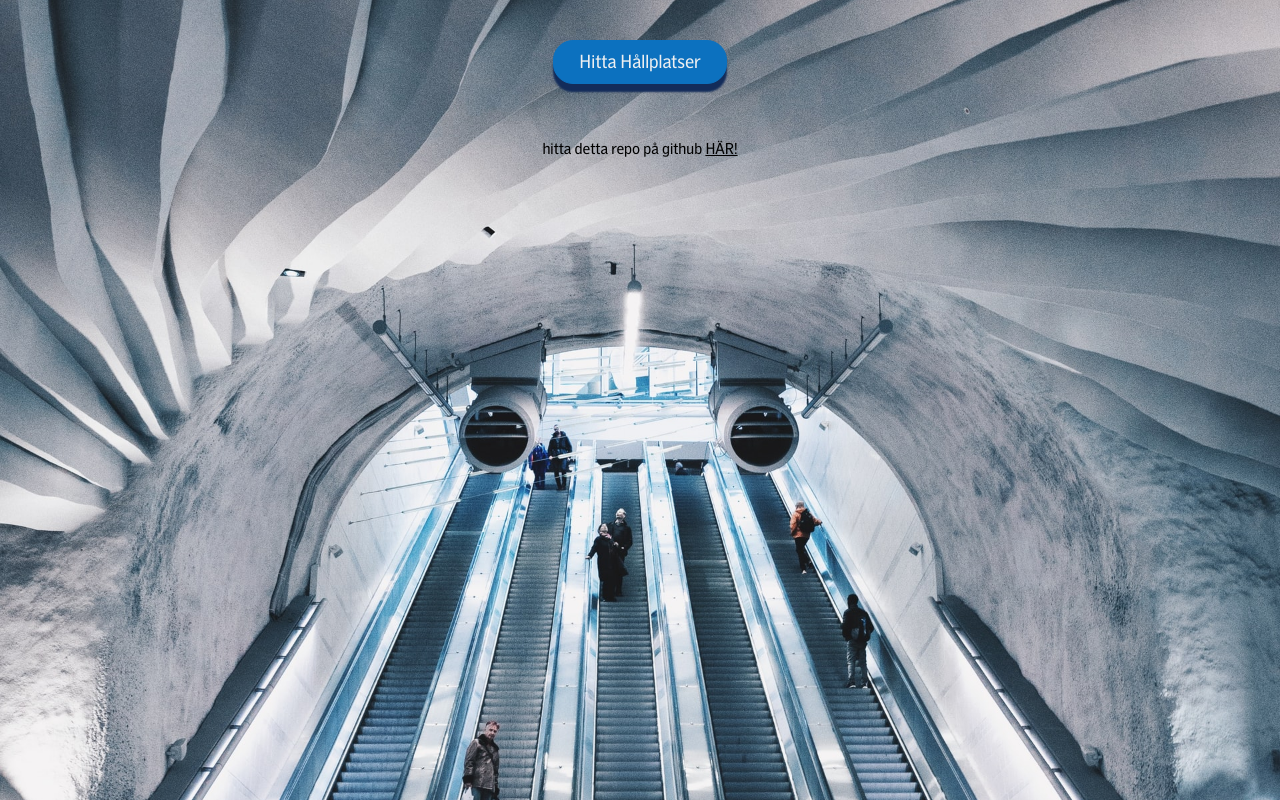
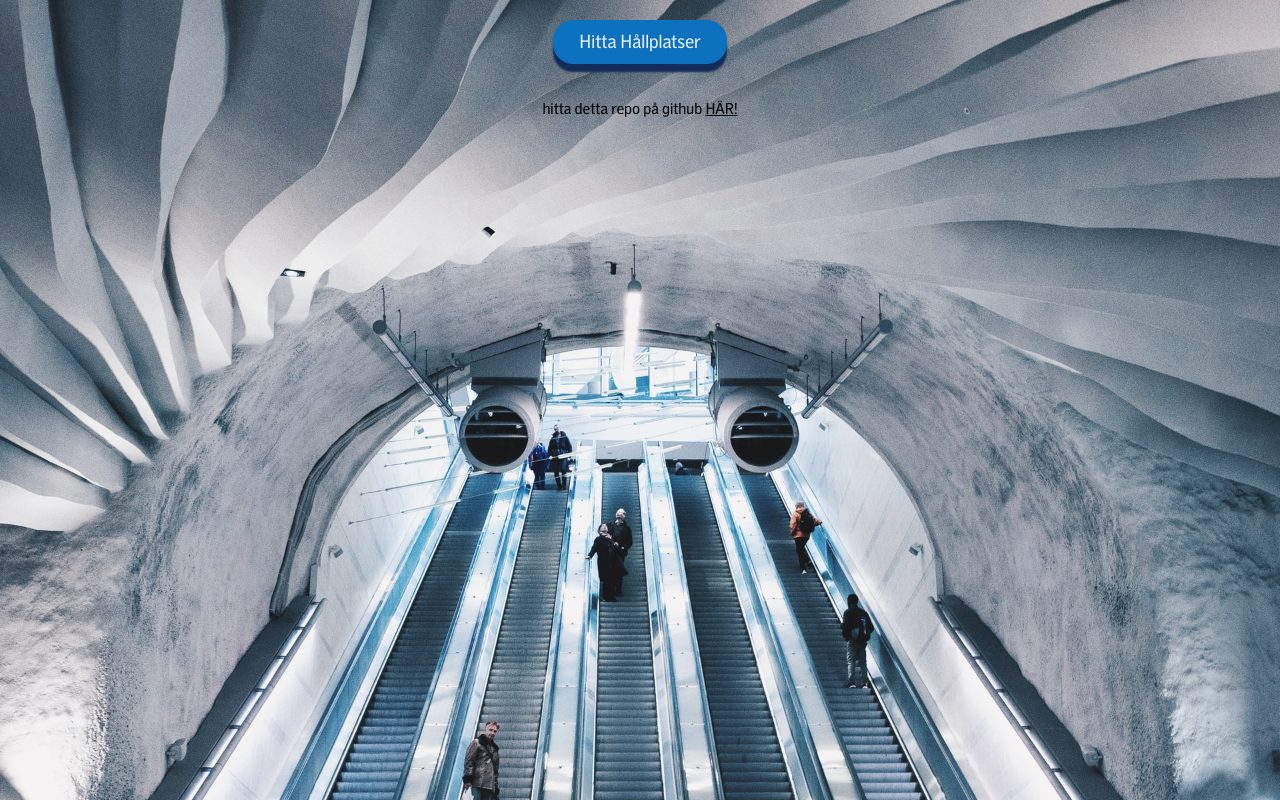
Before and after one commit to ballardinimarta/sl, a React (Create React App) app: page / in a window 1280 px wide. Built offline with nearby package versions, Linux system fonts and the light colour scheme.

Commit message:
Update API call to include forecast parameter and adjust button margin in styles
- Modified the API endpoint in server.js to include a forecast parameter for enhanced data retrieval.
- Adjusted the margin of the find button in App.scss for improved layout consistency.

```diff
--- a/src/App.scss
+++ b/src/App.scss
@@ -27,7 +27,7 @@ html {
         #findbutton {
           font-family: inherit;
           font-size: 120%;
-          margin: 40px 0px;
+          margin: 20px 0px;
           background-color: #0c71bf;
           color: #edeff1;
           padding: 10px 25px;
@@ -87,6 +87,7 @@ html {
         @media only screen and (max-width: 600px) {
           flex-direction: column;
           align-items: center;
+          width: 100%;
         }
 
         div {
```
Also changed, not shown: 1 other file (tests, documents, lock files or other folders).
